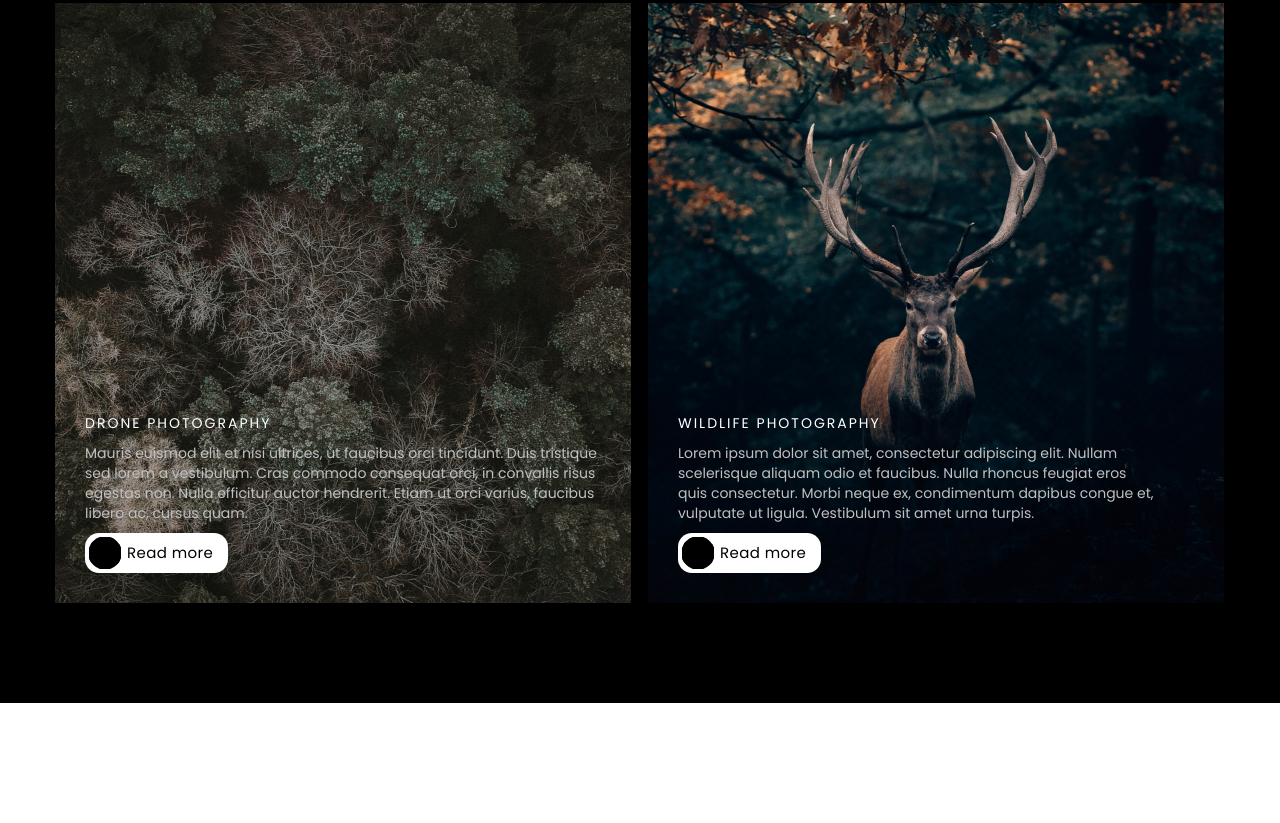
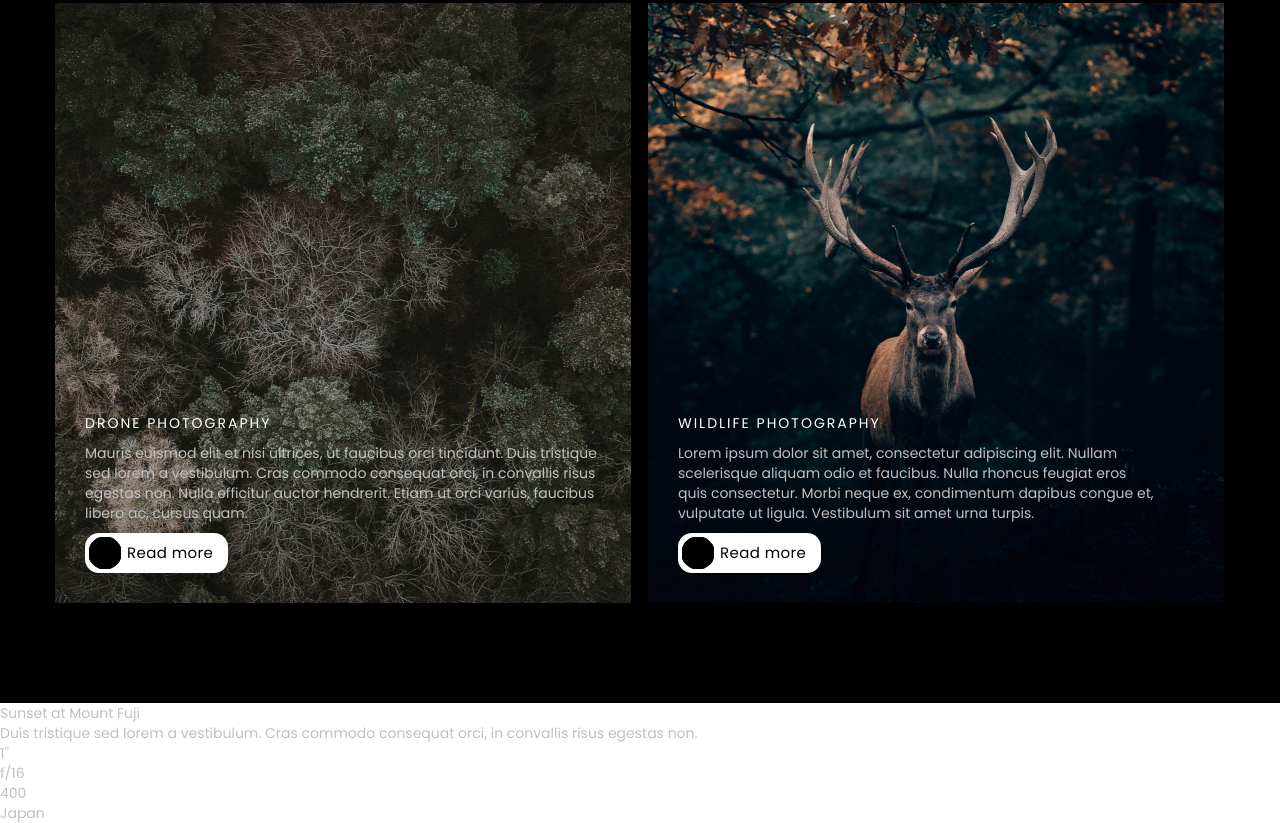
Before and after one commit to Daniil-gavrilooov/aperture, a plain HTML site: page app/index.html in a window 1280 px wide. Shown: the part 1639-2462 px from the top of the page. Before the commit the page ends 2342 px from the top, so only its background shows below. Drawn offline with Linux system fonts and the light colour scheme.

Commit message:
add html section (design)

```diff
--- a/app/index.html
+++ b/app/index.html
@@ -208,6 +208,35 @@
                 </div>
             </div>
         </section>
+
+        <section class="design">
+            <div class="design__content">
+                <h6 class="design__title">
+                    Sunset at Mount Fuji
+                </h6>
+
+                <p class="design__text">
+                    Duis tristique sed lorem a vestibulum. Cras commodo consequat orci, in convallis risus egestas non.
+                </p>
+            </div>
+
+            <div class="photo-description">
+                <ul class="photo-description__list">
+                    <li class="photo-description__item">
+                        1''
+                    </li>
+                    <li class="photo-description__item">
+                        f/16
+                    </li>
+                    <li class="photo-description__item">
+                        400
+                    </li>
+                    <li class="photo-description__item">
+                        Japan
+                    </li>
+                </ul>
+            </div>
+        </section>
     </main>
 
 
```
